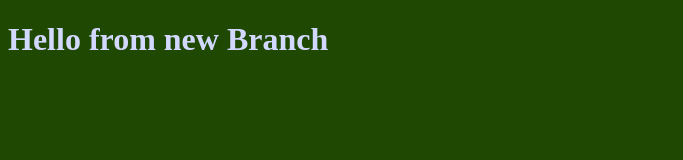
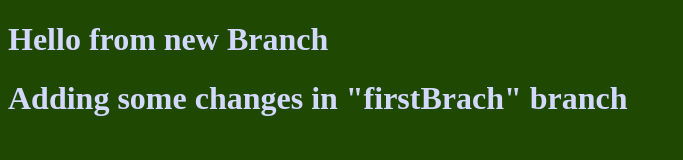
Before and after one commit to Ahmed-Youssef-404/Test-Repo, a plain HTML site: page index.html in a window 1280 px wide. Shown: the whole page, without its empty margins (0-683 px from the left). Drawn offline with Linux system fonts and the light colour scheme.

Commit message:
adding some text

```diff
--- a/index.html
+++ b/index.html
@@ -9,6 +9,9 @@
 <body>
 
     <h1>Hello from new Branch</h1>
+
+
+    <h1>Adding some changes in "firstBrach" branch</h1>
     <script src="app.js"></script>
 </body>
 </html>
```
